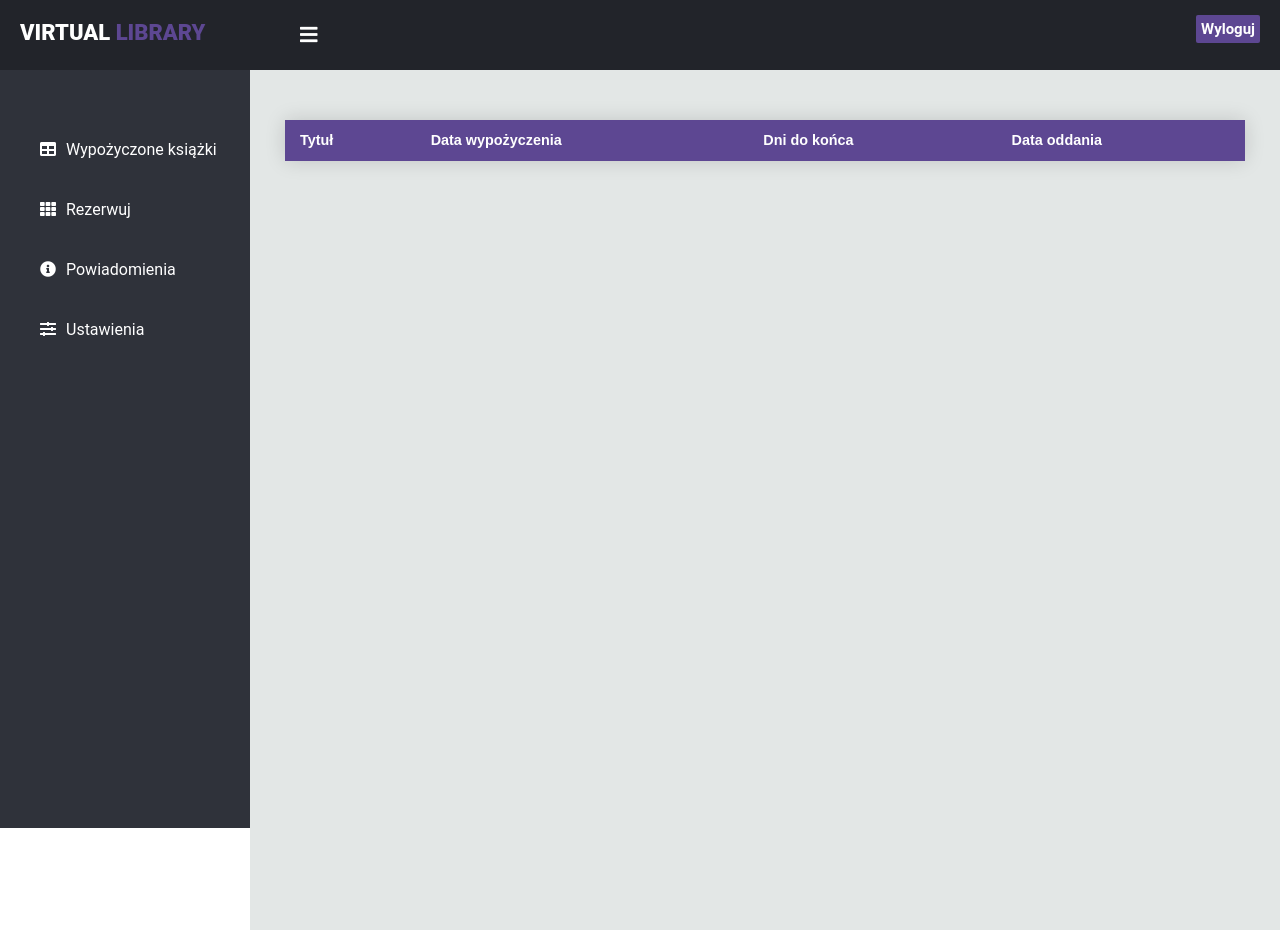
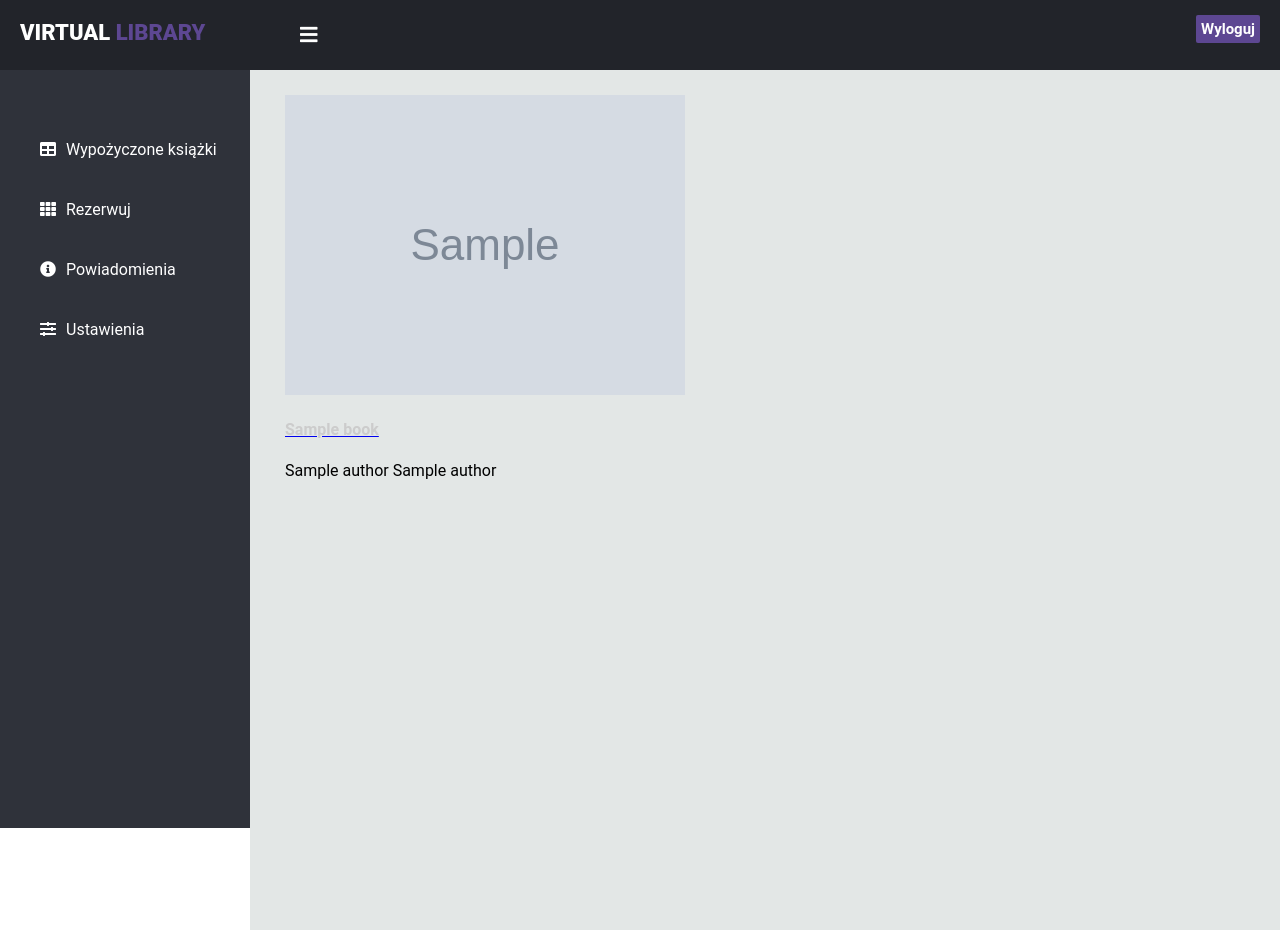
Before and after one commit to arczan2/biblioteka, a Django app: page /user_books in a window 1280 px wide. Run offline with Django 3.2, Linux system fonts and the light colour scheme; tables that the repository leaves empty hold one stand-in row (values such as "Sample post"); grey boxes marked "Sample" are stand-in pictures; lists and menus that the app fills with data are empty; some libraries are stand-ins or nearby versions.

Commit message:
Dodanie nowych widokow

```diff
--- a/library/templates/library/user_books.html
+++ b/library/templates/library/user_books.html
@@ -1,28 +1,32 @@
 {% extends 'library/ui_main.html' %}
 
 {% block content %}
-<table class="styled-table">
-    <tr>
-        <thead>
-        <th>Tytuł</th>
-        <th>Data wypożyczenia</th>
-        <th>Dni do końca</th>
-        <th>Data oddania</th>
-        </thead>
-    </tr>
-    <tbody>
-    {% for borrow in borrows %}
-    <tr>
-        <td><a href="{% url 'library:book_details' borrow.book_copy.book.pk %}">{{ borrow.book_copy.book.title }}</a></td>
-        {% if borrow.book_copy.book.author %}
-        <td>{{ borrow.book_copy.book.author }}</td>
-        {% else %}
-        <td>???</td>
-        {% endif %}
-        <td>{{ borrow.borrow_date }}</td>
-        <td>{% if borrow.return_date %}{{ borrow.return_date }}{% endif %}</td>
-    </tr>
-    {% endfor %}
-    </tbody>
-</table>
+ <section id="bookcase" class=" features-main my-2">
+        <div class="books  container ">
+           <div class="bookcase-main">
+
+            {% for book in books %}
+                 <div class="bookcase-item">
+                    {% if book.image %}
+                        <img src="/media/{{ book.image }}" alt="{{ book.title }}">
+                    {% else %}
+                        ???
+                    {% endif %}
+                    <a href="{% url 'library:user_book_details' book.pk %}"><h4>{{ book.title }}</h4></a>
+                    {% if book.author %}
+                    {{ book.author }}
+                    {% else %}
+                    ???
+                    {% endif %}
+
+
+                 </div>
+            {% endfor %}
+
+
+
+      </div>
+
+        </div>
+    </section>
 {% endblock %}
--- a/library/urls.py
+++ b/library/urls.py
@@ -12,5 +12,6 @@
     path('uimain', views.ui_main, name='uimain'),
     path('logout', views.LogoutView.as_view(), name='logout'),
     path('registration', views.RegistrationView.as_view(), name='registration'),
-    path('user_books', views.UserBookListView.as_view(), name='userbooks')
+    path('user_books', views.UserBookListView.as_view(), name='userbooks'),
+    path('user_book/<int:id>', views.UserBookDetailsView.as_view(), name='user_book_details'),
 ]
--- a/library/views.py
+++ b/library/views.py
@@ -111,3 +111,10 @@
             books = books_list
 
         return render(request, 'library/user_books.html', {'books': books})
+
+
+class UserBookDetailsView(View):
+    """ Wyświetla informacje o książce """
+    def get(self, request, id: int):
+        book = Book.objects.get(pk=id)
+        return render(request, 'library/user_book_details.html', {'book': book})
```
Also changed, not shown: library/templates/library/user_book_details.html (added, +31 -0 lines).
